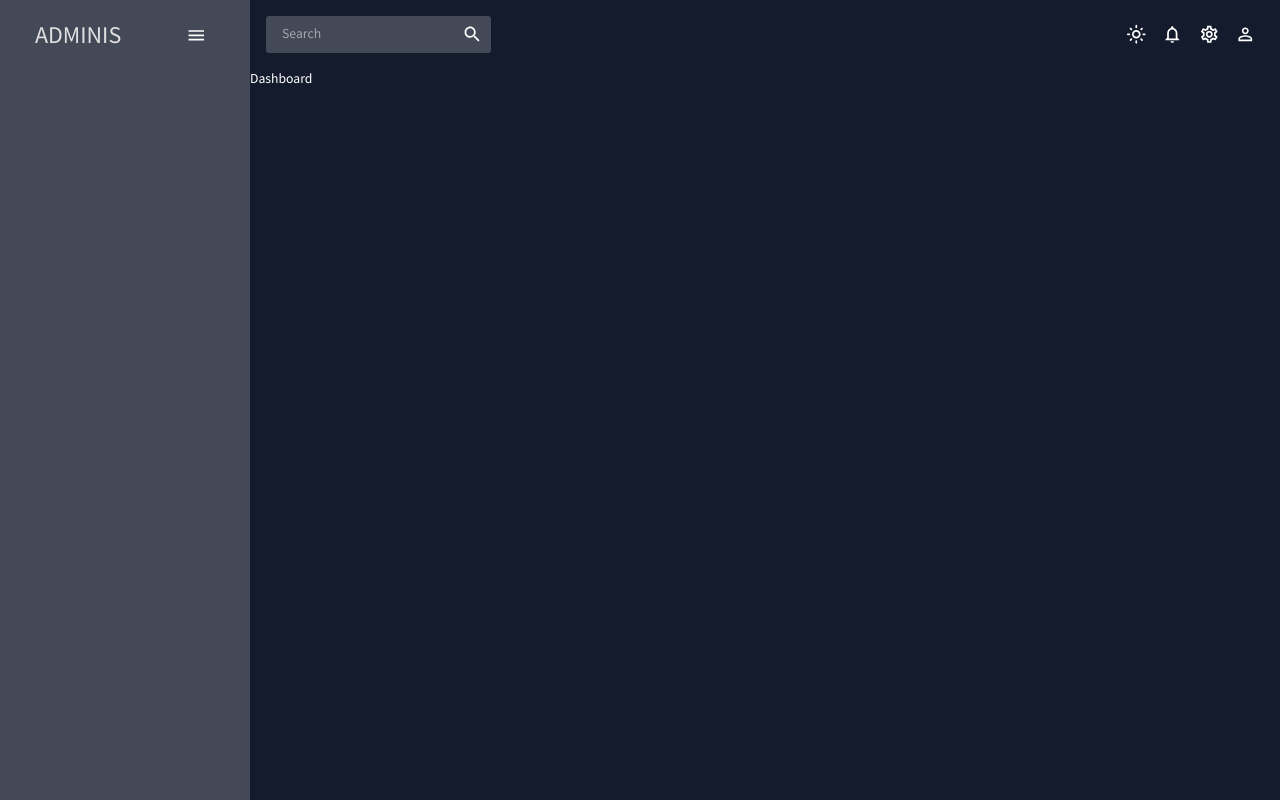
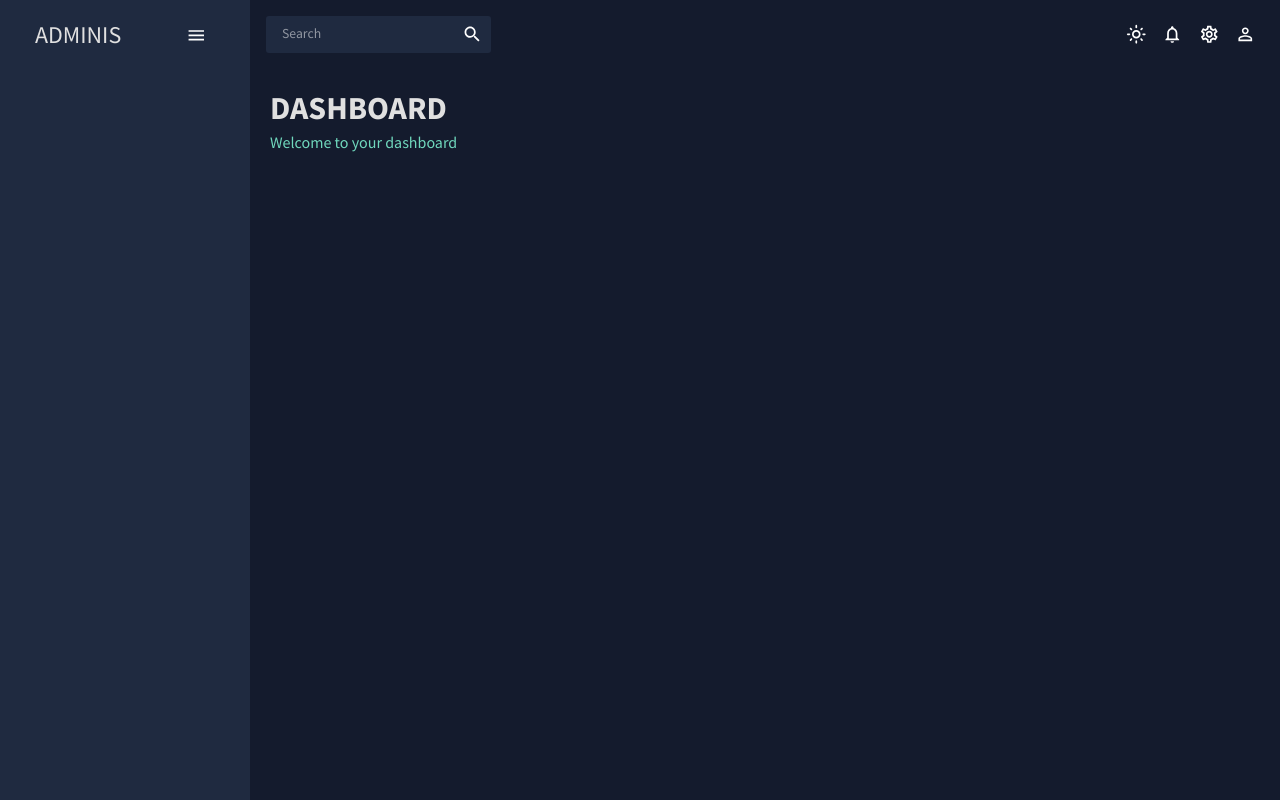
Before and after one commit to matheusalencar23/react-admin, a React (Create React App) app: page / in a window 1280 px wide. Built offline with nearby package versions, Linux system fonts and the light colour scheme.

Commit message:
creating header pages

```diff
--- /dev/null
+++ b/src/components/Header.jsx
@@ -0,0 +1,24 @@
+import { Box, useTheme, Typography } from "@mui/material";
+import { tokens } from "../theme";
+
+const Header = ({ title, subtitle }) => {
+  const theme = useTheme();
+  const colors = tokens(theme.palette.mode);
+  return (
+    <Box mb="30px">
+      <Typography
+        variant="h2"
+        color={colors.gray[100]}
+        fontWeight="bold"
+        sx={{ mb: "5px" }}
+      >
+        {title}
+      </Typography>
+      <Typography variant="h5" color={colors.greenAccent[400]}>
+        {subtitle}
+      </Typography>
+    </Box>
+  );
+};
+
+export default Header;
--- a/src/scenes/dashboard/index.jsx
+++ b/src/scenes/dashboard/index.jsx
@@ -1,5 +1,14 @@
+import { Box } from "@mui/material";
+import Header from "../../components/Header";
+
 const Dashboard = () => {
-  return <div>Dashboard</div>;
+  return (
+    <Box m="20px">
+      <Box display="flex" justifyContent="space-between" alignItems="center">
+        <Header title="DASHBOARD" subtitle="Welcome to your dashboard" />
+      </Box>
+    </Box>
+  );
 };
 
 export default Dashboard;
--- a/src/theme.js
+++ b/src/theme.js
@@ -114,7 +114,7 @@
     100: "#d0d1d5",
     200: "#a1a4ab",
     300: "#727681",
-    400: "#434957",
+    400: "#1f2a40",
     500: "#141b2d",
     600: "#101624",
     700: "#0c101b",
```
